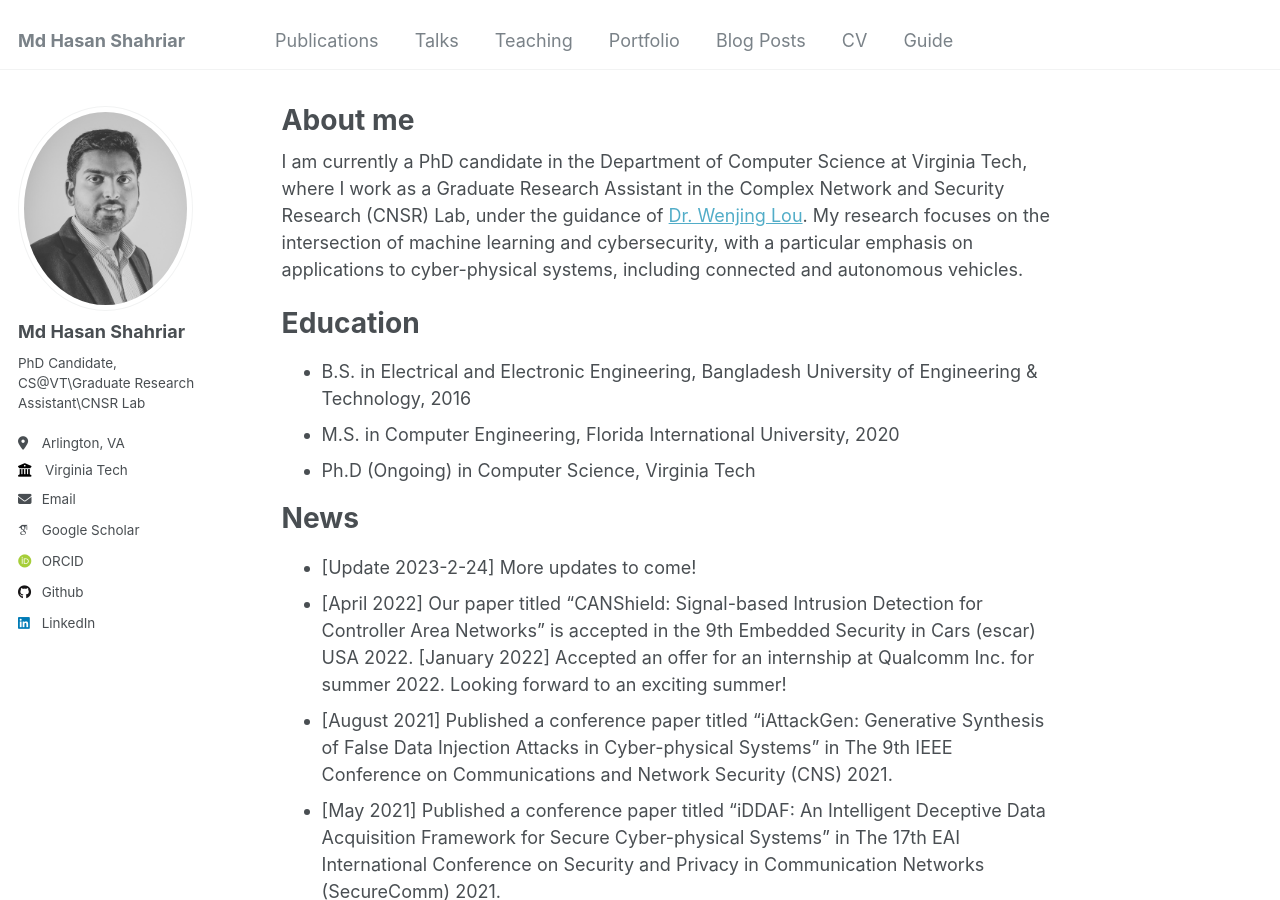
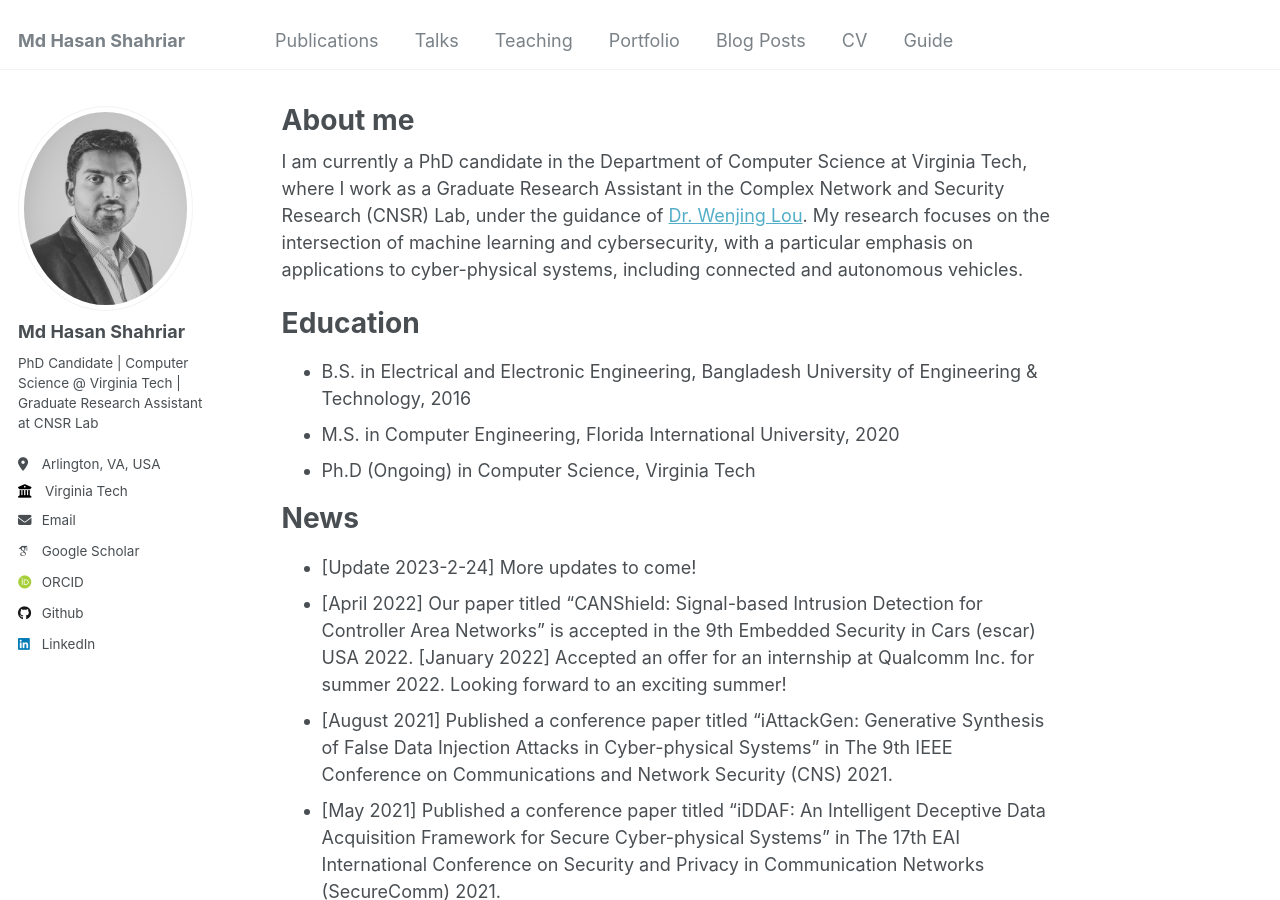
Before and after one commit to shahriar0651/hasan, a Jekyll site: the page built from _pages/about.md, in a window 1280 px wide and 900 px high. Built offline with Jekyll 4.4.1, drawn with Linux system fonts in a browser that asks for light colours; some web fonts are replaced.

Commit message:
Update _config.yml

```diff
--- a/_config.yml
+++ b/_config.yml
@@ -24,8 +24,8 @@ author:
   avatar           : "profile_bnw.jpg"
   name             : "Md Hasan Shahriar"
   pronouns         : # example: "she/her"
-  bio              : "PhD Candidate, CS@VT\\Graduate Research Assistant\\CNSR Lab"
-  location         : "Arlington, VA"
+  bio              : "PhD Candidate | Computer Science @ Virginia Tech | Graduate Research Assistant at CNSR Lab"
+  location         : "Arlington, VA, USA"
   employer         : "Virginia Tech"
   uri              : # URL
   email            : "hshahriar@vt.edu"
```
